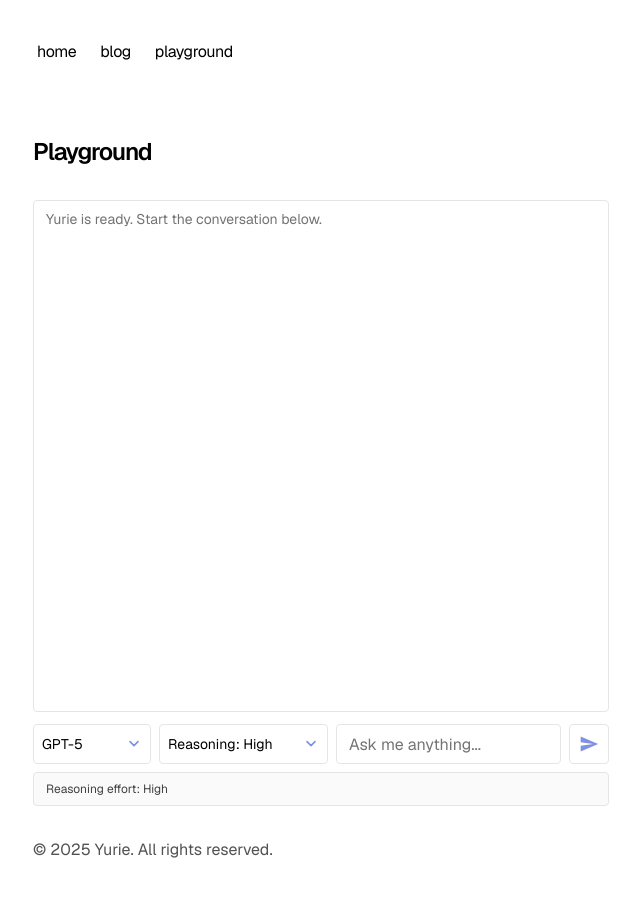
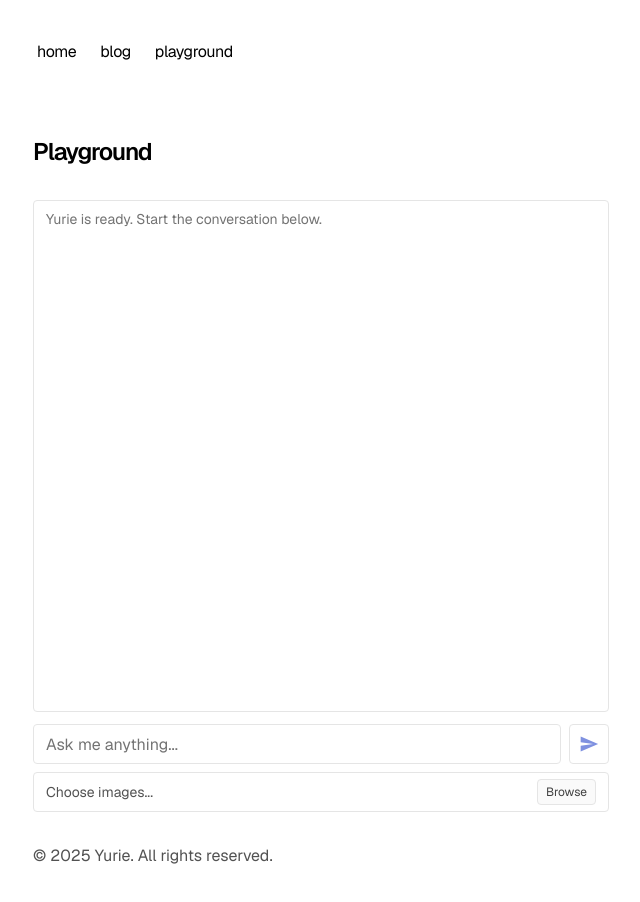
Before and after one commit to andres-tran/yurie, a Next.js app: page /playground in a window 1280 px wide. Shown: the top 902 px of the page, without its empty margins (319-959 px from the left). Built offline with nearby package versions, Linux system fonts and the light colour scheme.

Commit message:
Playground: Markdown rendering improvements; default gpt-5; high reasoning; auto tools; remove model/reasoning selectors

```diff
--- a/app/api/playground/route.ts
+++ b/app/api/playground/route.ts
@@ -79,13 +79,18 @@ export async function POST(request: Request) {
         .replace(bareDataUrl, '[image omitted]')
     }
 
-    // Strong system rules to keep answers concise and code-only when appropriate
+    // Strong system rules to keep answers consistent and Markdown-formatted
     const RULES = [
       'SYSTEM RULES:',
       '- You are Yurie, a helpful AI assistant specializing in deep research, writing, storytelling and coding.',
+      '- Always format responses in Markdown. Use headings (##, ###) to structure content, bold text for key terms, and bullet/numbered lists when helpful.',
+      '- For code, use fenced Markdown code blocks with a language tag.',
+      '- Avoid raw HTML unless explicitly requested; prefer Markdown.',
       '- Do NOT scaffold entire apps.',
-      '- For code, output valid fenced Markdown.',
     ].join('\n')
+
+    const INSTRUCTIONS_MARKDOWN =
+      'You are Yurie, a creative and helpful AI assistant. Always format your responses in Markdown with clear hierarchy (##, ###), use bold for key points, and bullet/numbered lists when useful. For code, use fenced Markdown blocks with a language tag. Avoid raw HTML.'
 
     const promptRaw =
       RULES +
@@ -102,11 +107,10 @@ export async function POST(request: Request) {
         ? promptRaw.slice(promptRaw.length - MAX_PROMPT_CHARS)
         : promptRaw
 
-    const selectedModel = typeof model === 'string' && model.trim() ? model : 'gpt-5'
-    const useWebSearchEffective =
-      typeof useWebSearch === 'boolean'
-        ? useWebSearch
-        : String(process.env.ENABLE_WEB_SEARCH || '').toLowerCase() === 'true'
+    // Force default model to gpt-5 regardless of client input
+    const selectedModel = 'gpt-5'
+    // Always allow web search tool; the model will decide when to use it
+    const useWebSearchEffective = true
 
     // Build GA web_search tool config and helpers
     const parseEnvDomains = (value: unknown): string[] => {
@@ -171,9 +175,8 @@ export async function POST(request: Request) {
       }
       const responseCreateParams: any = {
         model: selectedModel,
-        reasoning: reasoningEffort
-          ? ({ effort: reasoningEffort, summary: 'auto' } as any)
-          : ({ summary: 'auto' } as any),
+        instructions: INSTRUCTIONS_MARKDOWN,
+        reasoning: ({ effort: 'high' as any, summary: 'auto' } as any),
         input: [
           {
             role: 'user',
@@ -373,10 +376,8 @@ export async function POST(request: Request) {
         const hasInputImages = Array.isArray(inputImages) && inputImages.length > 0
         const responseCreateParams: any = {
           model: selectedModel,
-          instructions: 'You are Yurie, generate an image for the user request.',
-          reasoning: reasoningEffort
-            ? ({ effort: reasoningEffort, summary: 'auto' } as any)
-            : ({ summary: 'auto' } as any),
+          instructions: INSTRUCTIONS_MARKDOWN,
+          reasoning: ({ effort: 'high' as any, summary: 'auto' } as any),
           tools: [toolOptions as any],
           previous_response_id: previousResponseId ?? undefined,
         }
@@ -494,10 +495,8 @@ export async function POST(request: Request) {
     if (webSearchAllowed) includeList.push('web_search_call.results')
     const stream = await client.responses.stream({
       model: selectedModel,
-      reasoning: reasoningEffort
-        ? ({ effort: reasoningEffort, summary: 'auto' } as any)
-        : ({ effort: 'high' as any, summary: 'auto' } as any),
-      instructions: 'You are Yurie, a creative and helpful AI assistant.',
+      reasoning: ({ effort: 'high' as any, summary: 'auto' } as any),
+      instructions: INSTRUCTIONS_MARKDOWN,
       input: prompt,
       tools: toolList as any,
       previous_response_id: previousResponseId ?? undefined,
--- a/app/global.css
+++ b/app/global.css
@@ -155,6 +155,55 @@ html {
   @apply my-2; /* reduce paragraph spacing inside chat */
 }
 
+/* Markdown hierarchy for chat messages */
+.prose-message h1 {
+  @apply text-2xl font-semibold tracking-tight mt-3 mb-1.5;
+}
+.prose-message h2 {
+  @apply text-xl font-semibold tracking-tight mt-3 mb-1.5;
+}
+.prose-message h3 {
+  @apply text-lg font-semibold tracking-tight mt-2 mb-1;
+}
+.prose-message h4 {
+  @apply font-semibold tracking-tight mt-2 mb-1;
+}
+
+/* Emphasis and inline formatting */
+.prose-message strong {
+  @apply font-bold;
+}
+.prose-message em {
+  font-style: italic;
+}
+
+/* Lists inside chat */
+.prose-message ul {
+  @apply list-disc pl-5 my-2;
+}
+.prose-message ol {
+  @apply list-decimal pl-5 my-2;
+}
+.prose-message li > ul,
+.prose-message li > ol {
+  @apply mt-1 mb-0;
+}
+
+/* Links */
+.prose-message a {
+  @apply underline transition-all decoration-neutral-400 dark:decoration-neutral-600 underline-offset-2 decoration-[0.1em];
+}
+
+/* Blockquotes */
+.prose-message blockquote {
+  @apply border-l-4 border-neutral-200 dark:border-neutral-800 pl-3 my-2 text-neutral-700 dark:text-neutral-300;
+}
+
+/* Horizontal rule */
+.prose-message hr {
+  @apply my-3 border-neutral-200 dark:border-neutral-800;
+}
+
 /* Wrap long lines so all code is visible in chat messages */
 .prose-message pre,
 .prose-message pre code {
--- a/app/playground/ChatClient.tsx
+++ b/app/playground/ChatClient.tsx
@@ -1,7 +1,6 @@
 "use client"
 
 import { useEffect, useMemo, useRef, useState } from 'react'
-import { ModelSelector } from '../components/model-selector'
 import { Marked } from 'marked'
 import { highlight } from 'sugar-high'
 
@@ -14,20 +13,10 @@ export default function ChatClient() {
   const [messages, setMessages] = useState<ChatMessage[]>([])
   const [input, setInput] = useState('')
   const [isLoading, setIsLoading] = useState(false)
-  const [model, setModel] = useState<string>('gpt-5')
   const outputRef = useRef<HTMLDivElement>(null)
   const fileInputRef = useRef<HTMLInputElement>(null)
   const [inputImages, setInputImages] = useState<string[]>([])
   const [lastResponseId, setLastResponseId] = useState<string | null>(null)
-  const [useWebSearch, setUseWebSearch] = useState<boolean>(
-    String(process.env.NEXT_PUBLIC_ENABLE_WEB_SEARCH || '').toLowerCase() === 'true'
-  )
-  const defaultWeb = String(process.env.NEXT_PUBLIC_ENABLE_WEB_SEARCH || '').toLowerCase() === 'true'
-  type ReasoningEffort = 'low' | 'medium' | 'high'
-  const [selectedTool, setSelectedTool] = useState<'file' | 'image' | 'web' | 'r_low' | 'r_medium' | 'r_high'>(
-    defaultWeb ? 'web' : 'r_high'
-  )
-  const [reasoningEffort, setReasoningEffort] = useState<ReasoningEffort>('high')
   const [thinkingOpen, setThinkingOpen] = useState<boolean>(false)
   const [thinkingText, setThinkingText] = useState<string>('')
   // Advanced web search settings removed; server enforces sources and high context
@@ -276,10 +265,7 @@ export default function ChatClient() {
     )
   }
 
-  // Keep web search flag in sync with the selected tool
-  useEffect(() => {
-    setUseWebSearch(selectedTool === 'web')
-  }, [selectedTool])
+  // No explicit tool selection; server auto-selects tools
 
   async function sendMessage(event: React.FormEvent) {
     event.preventDefault()
@@ -310,14 +296,12 @@ export default function ChatClient() {
         headers: { 'Content-Type': 'application/json' },
         body: JSON.stringify({
           messages: payloadMessages,
-          model,
           inputImages,
-          useWebSearch,
           previousResponseId: lastResponseId,
           // Advanced options removed; server uses defaults
           webSearchOptions: undefined,
-          reasoningEffort,
-          forceImageGeneration: selectedTool === 'image',
+          useWebSearch: undefined,
+          forceImageGeneration: undefined,
 
 
 
@@ -449,34 +433,7 @@ export default function ChatClient() {
           )}
         </div>
         <form onSubmit={sendMessage} className="mt-3 flex items-center gap-2 flex-wrap" aria-busy={isLoading}>
-          <ModelSelector
-            value={model}
-            onChange={setModel}
-          />
-          <select
-            className="appearance-none no-native-arrow select-chevron no-focus-outline outline-none rounded border border-neutral-200 dark:border-neutral-800 bg-white dark:bg-black px-2 h-10 text-sm"
-            value={selectedTool}
-            onChange={(e) => {
-              const next = e.target.value as 'file' | 'image' | 'web' | 'r_low' | 'r_medium' | 'r_high'
-              setSelectedTool(next)
-              if (next !== 'file' && next !== 'image') {
-                setInputImages([])
-              }
-              if (next === 'r_low' || next === 'r_medium' || next === 'r_high') {
-                setReasoningEffort(next === 'r_low' ? 'low' : next === 'r_medium' ? 'medium' : 'high')
-              }
-            }}
-            aria-label="Select tool"
-          >
-            <option value="r_low">Reasoning: Low</option>
-            <option value="r_medium">Reasoning: Medium</option>
-            <option value="r_high">Reasoning: High</option>
-            <option value="file">Analyze images</option>
-            <option value="image">Image generation</option>
-            <option value="web">Web search</option>
-          </select>
-          {/* image routing and follow-up toggles removed */}
-          {/* Advanced search settings removed */}
+          {/* Tool selector removed; server auto-selects tools */}
           <input
             className="stable-input no-focus-outline outline-none flex-1 min-w-[12rem] rounded border border-neutral-200 dark:border-neutral-800 bg-white dark:bg-black px-3 h-10 transform-gpu will-change-transform placeholder:text-neutral-500 dark:placeholder:text-neutral-400"
             placeholder={placeholder}
@@ -507,12 +464,7 @@ export default function ChatClient() {
           </button>
         </form>
         <div className="mt-2 grid grid-cols-1 gap-2 text-xs">
-          {(selectedTool === 'r_low' || selectedTool === 'r_medium' || selectedTool === 'r_high') && (
-            <div className="rounded border border-neutral-200 dark:border-neutral-800 bg-neutral-50 dark:bg-neutral-900 px-3 py-2 text-neutral-700 dark:text-neutral-300">
-              Reasoning effort: {selectedTool === 'r_low' ? 'Low' : selectedTool === 'r_medium' ? 'Medium' : 'High'}
-            </div>
-          )}
-          {(selectedTool === 'file' || selectedTool === 'image') && (
+          {/* Image attachments */}
           <div className="flex flex-col gap-2">
             <input
               ref={fileInputRef}
@@ -532,7 +484,6 @@ export default function ChatClient() {
                   })
                   urls.push(dataUrl)
                 }
-                  if (urls.length > 0 && selectedTool !== 'image') setSelectedTool('file')
                 setInputImages(urls)
               }}
             />
@@ -584,12 +535,6 @@ export default function ChatClient() {
               </div>
             )}
           </div>
-          )}
-          {selectedTool === 'web' && (
-            <div className="rounded border border-neutral-200 dark:border-neutral-800 bg-neutral-50 dark:bg-neutral-900 px-3 py-2 text-neutral-700 dark:text-neutral-300">
-              Web search is enabled. I may browse and cite sources in my answer.
-            </div>
-          )}
         </div>
       </div>
     </section>
```
Lines whose indentation alone changed are shown as unchanged.
